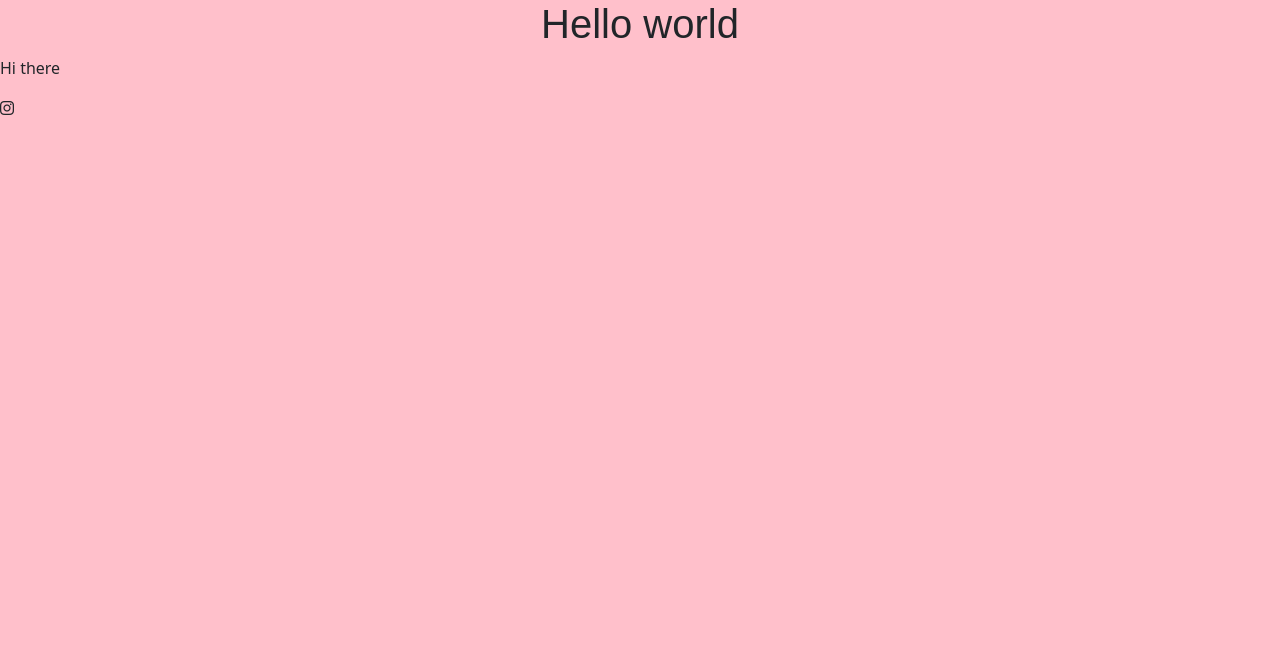
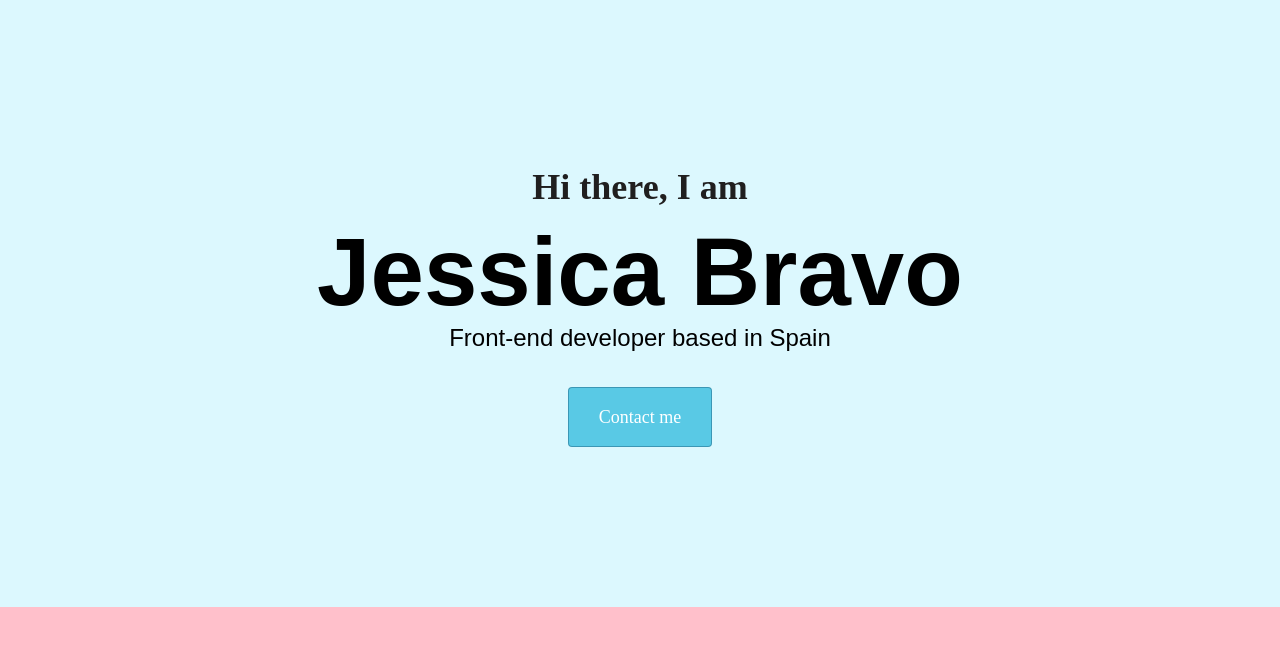
Before and after one commit to Jessbpl/Jess-portfolio, a plain HTML site: page index.html in a window 1280 px wide. Drawn offline with nearby package versions, Linux system fonts and the light colour scheme.

Commit message:
added css changes

```diff
--- a/index.html
+++ b/index.html
@@ -21,9 +21,20 @@
       src="https://kit.fontawesome.com/266449af07.js"
       crossorigin="anonymous"
     ></script>
+    <link
+      href="https://fonts.googleapis.com/css2?family=Montserrat:ital,wght@0,100..900;1,100..900&family=Nunito:ital,wght@0,200..1000;1,200..1000&display=swap"
+      rel="stylesheet"
+    />
   </head>
-  <body></body>
+  <body>
+    <div class="hero">
+      <p>Hi there, I am</p>
+
+      <h1>Jessica Bravo</h1>
+      <div>
+        <h2 class="mb-5">Front-end developer based in Spain</h2>
+        <a href="#" class="btn btn-branding">Contact me</a>
+      </div>
+    </div>
+  </body>
 </html>
-<h1 class="text-center">Hello world</h1>
-<p>Hi there</p>
-<i class="fa-brands fa-instagram"></i>
--- a/src/style.css
+++ b/src/style.css
@@ -1,6 +1,49 @@
+:root {
+  --branding-color: #2bbce1;
+
+  --secondary-color: #dcf8fe;
+  --heading-font-family: "Mulish", sans-serif;
+  --default-font-family: "Monserrat";
+}
 body {
   background: pink;
+  font-family: var(--default-font-family);
 }
-h1 {
+h1,
+h2,
+h3,
+h4,
+h5,
+h6 {
+  font-size: 96px;
+  color: black;
+  font-family: var(--heading-font-family);
+  font-weight: bold;
+}
+.hero {
+  background: var(--secondary-color);
+  text-align: center;
+  padding: 160px 20px;
+}
+.hero p {
+  font-size: 36px;
+  font-weight: bold;
+  margin: 0;
+  color: rgb(32, 31, 31);
+}
+.hero h2 {
   font-family: "Mulish", sans-serif;
+  font-weight: normal;
+  font-size: 24px;
+  line-height: 2px;
 }
+.btn-branding {
+  border-color: rgba(42, 120, 151, 0.617);
+  background: #59c9e5;
+  border-radius: 4px;
+  color: #fff;
+  font-size: 18px;
+  line-height: 28px;
+  text-align: center;
+  padding: 15px 30px;
+}
```
